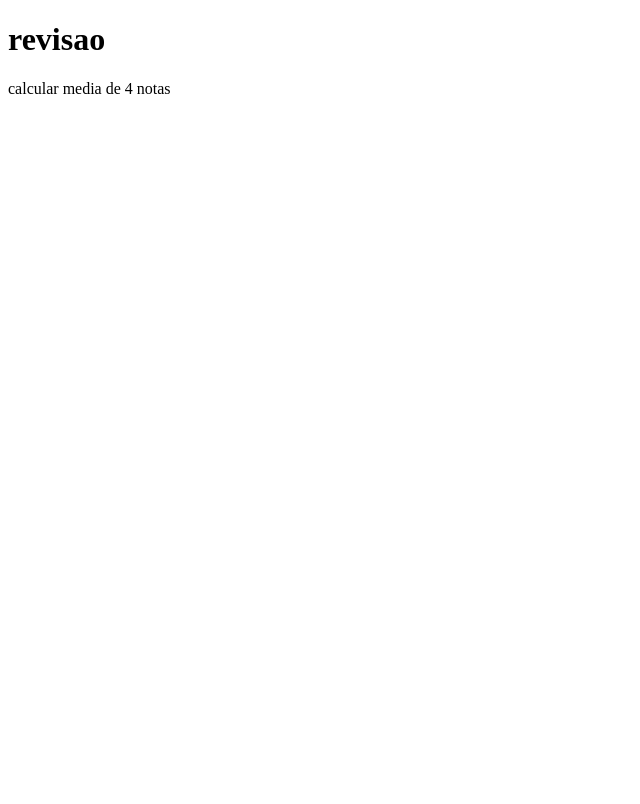
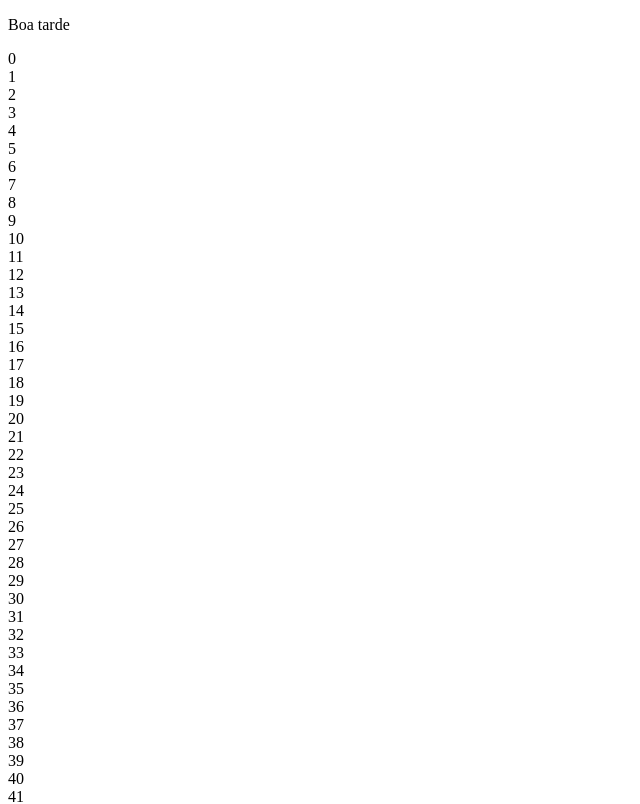
Before and after one commit to ThamySilva-08/Exercicio-livro-logica-comp-, a plain HTML site: page index.html in a window 1280 px wide. Shown: the top 804 px of the page, without its empty margins (0-640 px from the left). Drawn offline with Linux system fonts and the light colour scheme.

Commit message:
Add files via upload

```diff
--- a/index.html
+++ b/index.html
@@ -7,25 +7,14 @@
     <title>Document</title>
 </head>
 <body>
-    <h1> revisao </h1>
-    <p>calcular media de 4 notas</p>
+    <p>Boa tarde</p>
     <script>
-    var nota1 = 6
-    var nota2 = 7
-    var nota3 = 8.5
-    var nota4 = 9
+       var i;
+       for(i = 0;i < 70; i++){
+           document.write(+i+"<br>")
+       }
 
-    var soma = nota1 + nota2 + nota3 + nota4
-    var media = soma / 4;
-    alert (soma.toFixed(2))
-    alert(media.toFixed(2))
 
-    if(media <6){
-    alert("reprovado")
-
-    } else{
-    alert("aprovado")
-    }
 
     </script>
 </body>
```
